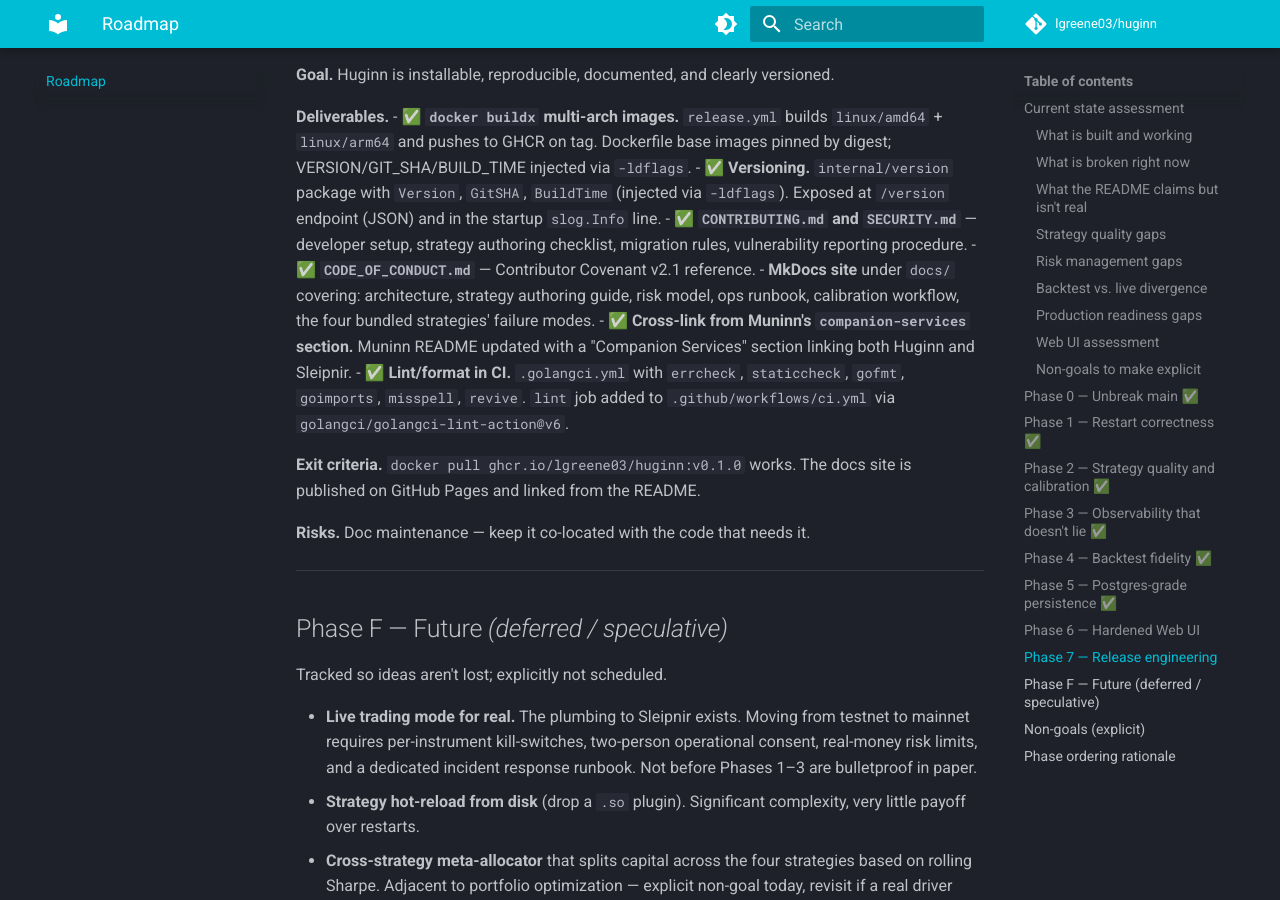
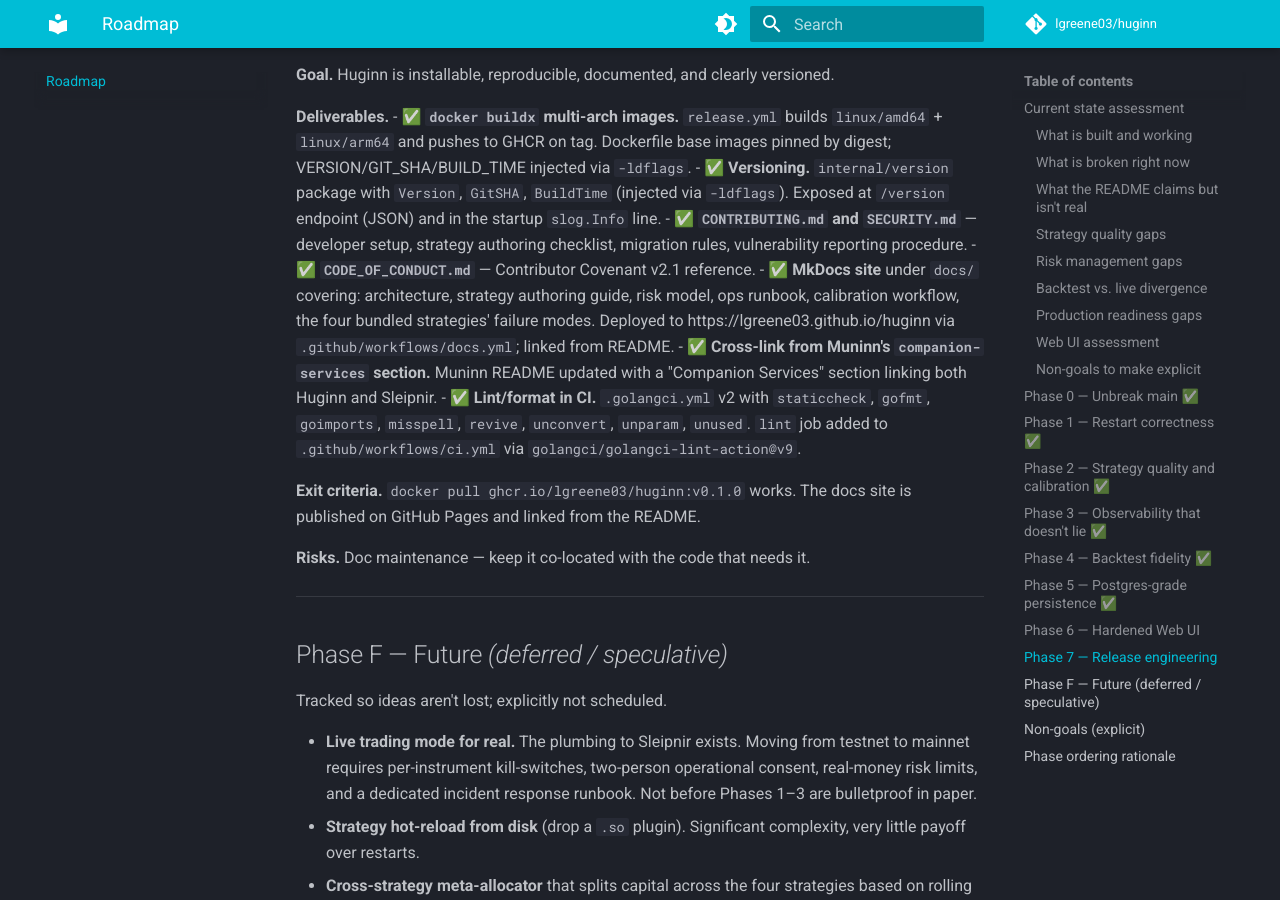
Before and after one commit to lgreene03/huginn, an MkDocs documentation site: the page built from docs/ROADMAP.md, in a window 1280 px wide and 900 px high, scrolled down 9850 px. Built offline with MkDocs 1.6.1 and Material for MkDocs 9.7.7, drawn with Linux system fonts in a browser that asks for light colours; comment, search, counter and statistics services are not loaded.

Commit message:
fix(ci): disable staticcheck ST* style checks + add GitHub Pages workflow
staticcheck ST1000 requires package-level doc comments on every package,
which is a stylistic preference for published APIs. For internal packages
add "-ST*" alongside "-QF*" to suppress style checks while keeping SA*
(analysis) checks active.

Also adds .github/workflows/docs.yml: on push to main, builds the MkDocs
Material site and deploys to GitHub Pages via mkdocs gh-deploy.
Adds CI/Docs badges and "Full documentation →" link to README.
ROADMAP: marks MkDocs site ✅ in Phase 7.

Co-Authored-By: Claude Opus 4.7 <noreply@anthropic.com>

```diff
--- a/docs/ROADMAP.md
+++ b/docs/ROADMAP.md
@@ -225,9 +225,9 @@ Phased delivery, mirroring the discipline of the [Muninn server ROADMAP](https:/
 - ✅ **Versioning.** `internal/version` package with `Version`, `GitSHA`, `BuildTime` (injected via `-ldflags`). Exposed at `/version` endpoint (JSON) and in the startup `slog.Info` line.
 - ✅ **`CONTRIBUTING.md` and `SECURITY.md`** — developer setup, strategy authoring checklist, migration rules, vulnerability reporting procedure.
 - ✅ **`CODE_OF_CONDUCT.md`** — Contributor Covenant v2.1 reference.
-- **MkDocs site** under `docs/` covering: architecture, strategy authoring guide, risk model, ops runbook, calibration workflow, the four bundled strategies' failure modes.
+- ✅ **MkDocs site** under `docs/` covering: architecture, strategy authoring guide, risk model, ops runbook, calibration workflow, the four bundled strategies' failure modes. Deployed to https://lgreene03.github.io/huginn via `.github/workflows/docs.yml`; linked from README.
 - ✅ **Cross-link from Muninn's `companion-services` section.** Muninn README updated with a "Companion Services" section linking both Huginn and Sleipnir.
-- ✅ **Lint/format in CI.** `.golangci.yml` with `errcheck`, `staticcheck`, `gofmt`, `goimports`, `misspell`, `revive`. `lint` job added to `.github/workflows/ci.yml` via `golangci/golangci-lint-action@v6`.
+- ✅ **Lint/format in CI.** `.golangci.yml` v2 with `staticcheck`, `gofmt`, `goimports`, `misspell`, `revive`, `unconvert`, `unparam`, `unused`. `lint` job added to `.github/workflows/ci.yml` via `golangci/golangci-lint-action@v9`.
 
 **Exit criteria.** `docker pull ghcr.io/lgreene03/huginn:v0.1.0` works. The docs site is published on GitHub Pages and linked from the README.
 
```
Also changed, not shown: .golangci.yml (+4 -3 lines), README.md (+5 -0 lines), 1 other file.
